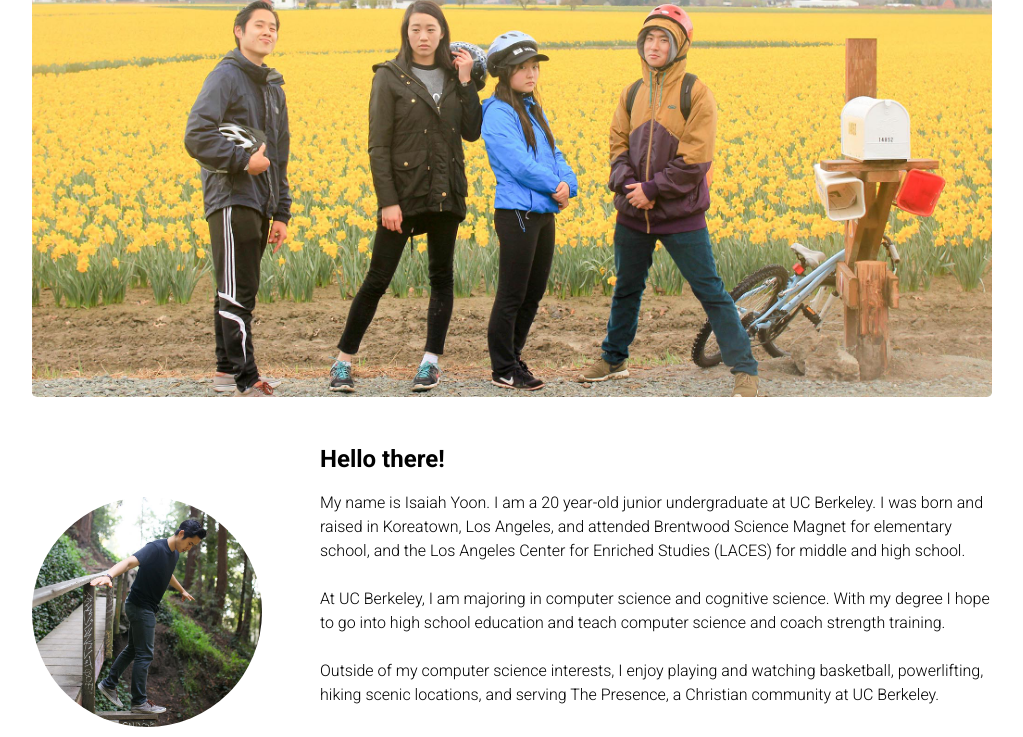
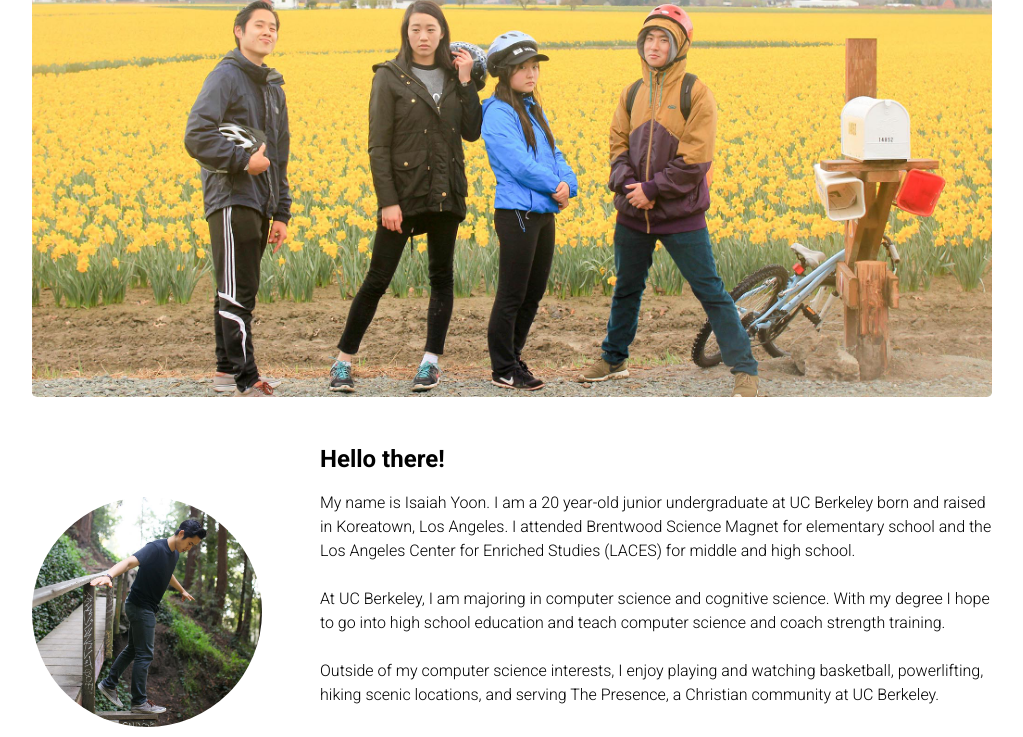
Before and after one commit to isaiahyoon/isaiahyoon.github.io, a plain HTML site: page index.html in a window 1280 px wide. Shown: the part 78-815 px from the top of the page, without its empty margins (128-1151 px from the left). Drawn offline with Linux system fonts and the light colour scheme.

Commit message:
Update info blurb pt2

```diff
--- a/index.html
+++ b/index.html
@@ -54,7 +54,7 @@
 				</div>
 				<div class = "content" id = "about">
 					<h1>Hello there!</h1>
-					<p>My name is Isaiah Yoon. I am a 20 year-old junior undergraduate at UC Berkeley. I was born and raised in Koreatown, Los Angeles, and attended Brentwood Science Magnet for elementary school, and the Los Angeles Center for Enriched Studies (LACES) for middle and high school.</p>
+					<p>My name is Isaiah Yoon. I am a 20 year-old junior undergraduate at UC Berkeley born and raised in Koreatown, Los Angeles. I attended Brentwood Science Magnet for elementary school and the Los Angeles Center for Enriched Studies (LACES) for middle and high school.</p>
 					<br>
 					<p>At UC Berkeley, I am majoring in computer science and cognitive science. With my degree I hope to go into high school education and teach computer science and coach strength training.</p>
 					<br>
```
